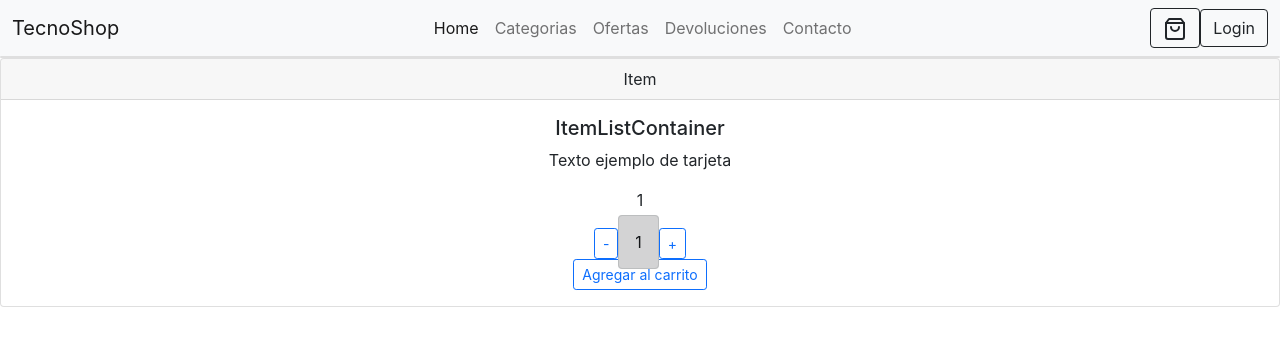
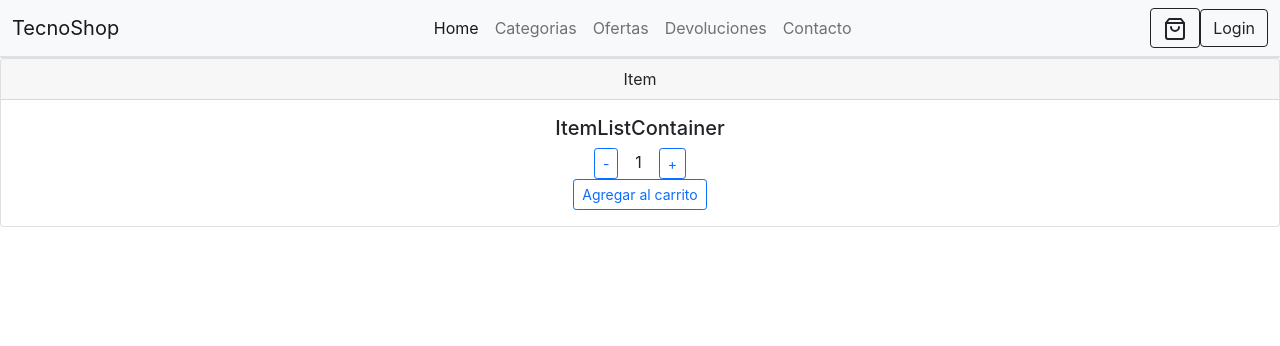
Before and after one commit to kekojeda/tecnoShop-sergioOjeda, a React (Create React App) app: page / in a window 1280 px wide. Shown: the top 346 px of the page. Built offline with nearby package versions, Linux system fonts and the light colour scheme.

Commit message:
Agregado componente ItemCount

```diff
--- a/src/components/ItemCount.js
+++ b/src/components/ItemCount.js
@@ -16,17 +16,17 @@ function ItemCount({ stock, initial, onAdd}) {
 
     return (
         <div>
-            <p>{count}</p>
 
             {/* El Boton no deja seguir decrementando si es menor a 0 */ }
             <button className="btn btn-outline-primary btn-sm" onClick={decrementar}>-</button>
 
-            <span className="alert alert-dark" role="alert">{count}</span>
+            <span className="alert alert-ligth" role="alert">{count}</span>
 
             {/* El Boton no deja seguir incrementando si no hay stock disponible */ }
             <button className="btn btn-outline-primary btn-sm" onClick={count < stock && incrementar}>+</button>
 
              <div>
+
             <button className="btn btn-outline-primary btn-sm" onClick={() => { onAdd(count)
                 //count <= stock ? onAdd(count) : alert(`No hay suficiente Stock, solo puedes agregar ${stock} productos`)
             }}>Agregar al carrito</button>
--- a/src/components/ItemListContainer.js
+++ b/src/components/ItemListContainer.js
@@ -11,7 +11,7 @@ function ItemListContainer({greeting}){
                 </div>
                 <div class="card-body">
                     <h5 class="card-title">{greeting}</h5>
-                    <p class="card-text">Texto ejemplo de tarjeta</p>
+
                     <ItemCount stock={3} initial ={1} onAdd={(n) => alert(`Se agregaron ${n} productos en el carrito`)}/>
 
 
```
